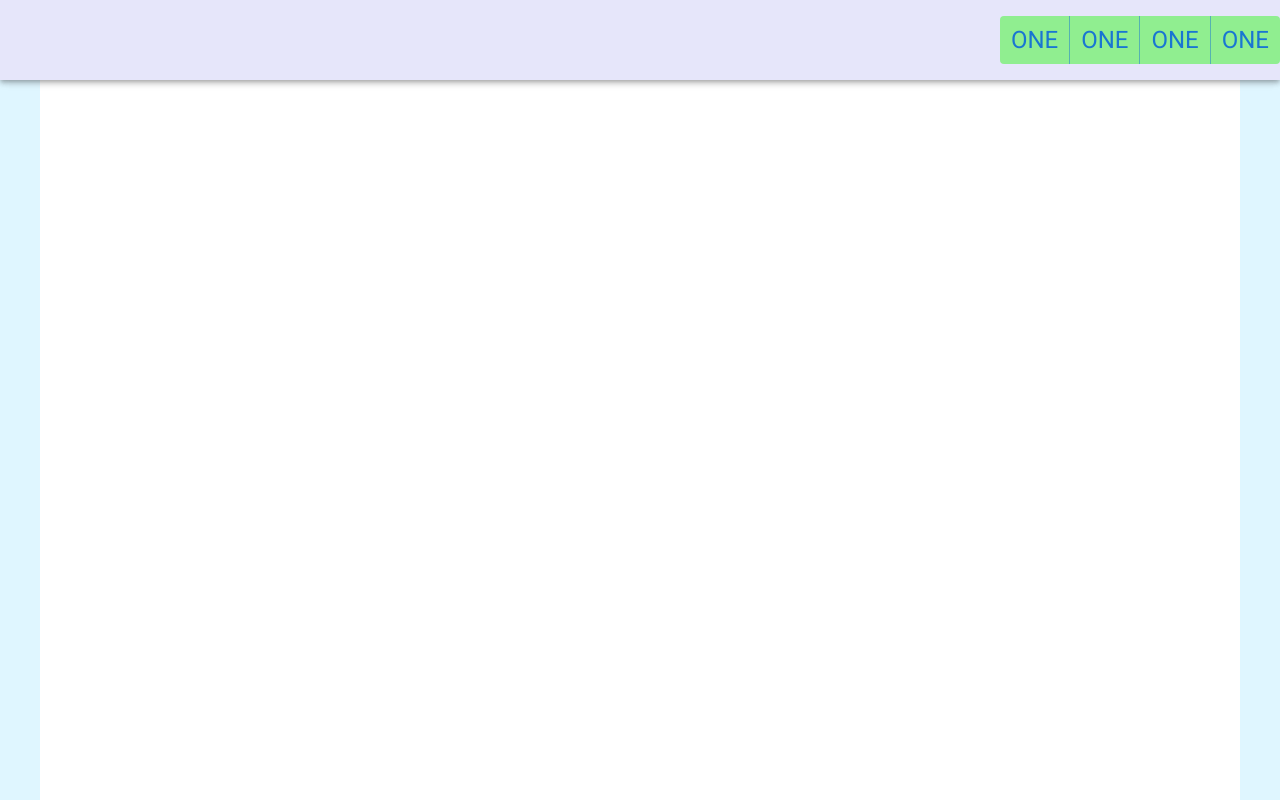
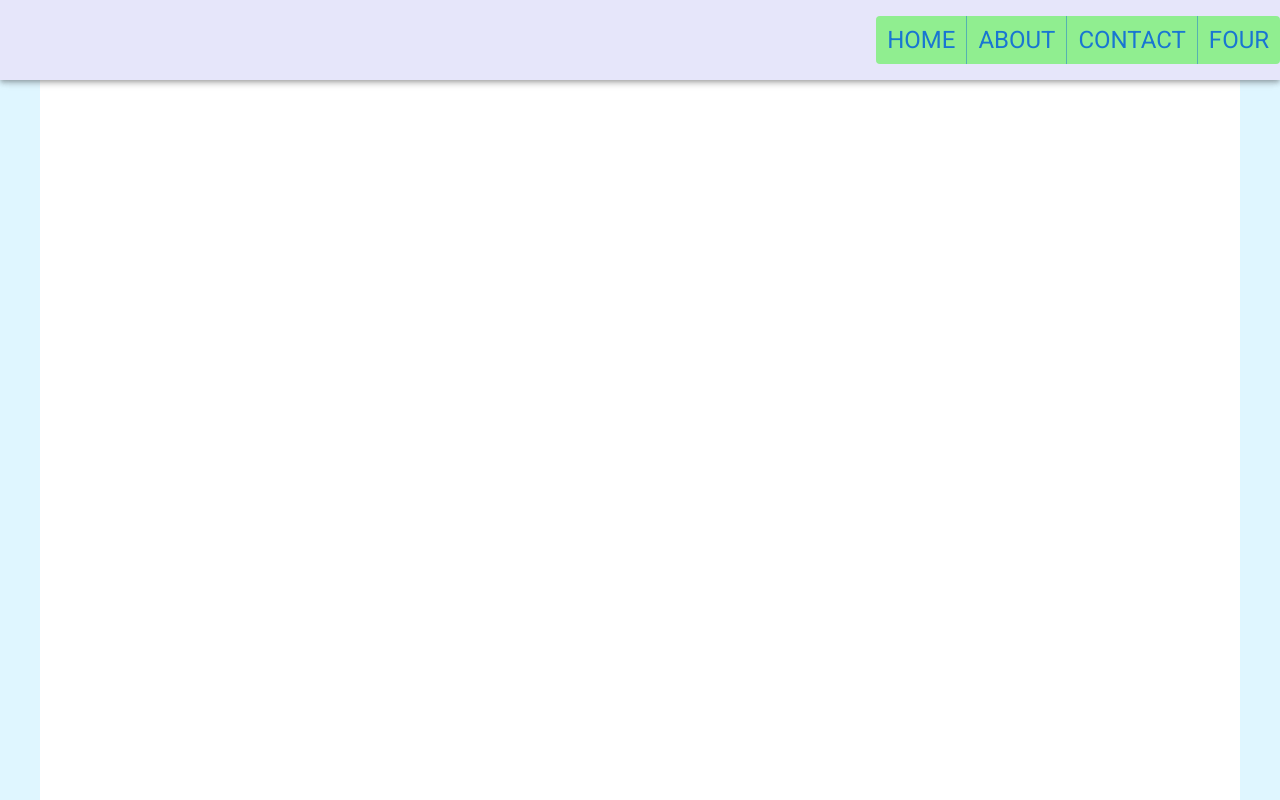
Before and after one commit to alexmassimino9/Portfolio, a React (Create React App) app: page / in a window 1280 px wide. Shown: the top 800 px of the page. Built offline with nearby package versions, Linux system fonts and the light colour scheme.

Commit message:
config portfolio for react-router

```diff
--- a/package.json
+++ b/package.json
@@ -14,6 +14,7 @@
     "@testing-library/user-event": "^13.5.0",
     "react": "^18.2.0",
     "react-dom": "^18.2.0",
+    "react-router-dom": "^6.3.0",
     "react-scripts": "5.0.1",
     "web-vitals": "^2.1.4"
   },
--- a/src/components/Navigation/navbar.js
+++ b/src/components/Navigation/navbar.js
@@ -29,22 +29,22 @@ export default function ButtonAppBar() {
         >
           <Button>
             <Link variant="h5" underline="hover" href="#">
-              one
+              Home
             </Link>
           </Button>
           <Button>
             <Link variant="h5" underline="hover" href="#">
-              one
+              About
             </Link>
           </Button>
           <Button>
             <Link variant="h5" underline="hover" href="#">
-              one
+              Contact
             </Link>
           </Button>
           <Button>
             <Link variant="h5" underline="hover" href="#">
-              one
+              four
             </Link>
           </Button>
         </ButtonGroup>
```
Also changed, not shown: 1 other file (tests, documents, lock files or other folders).
